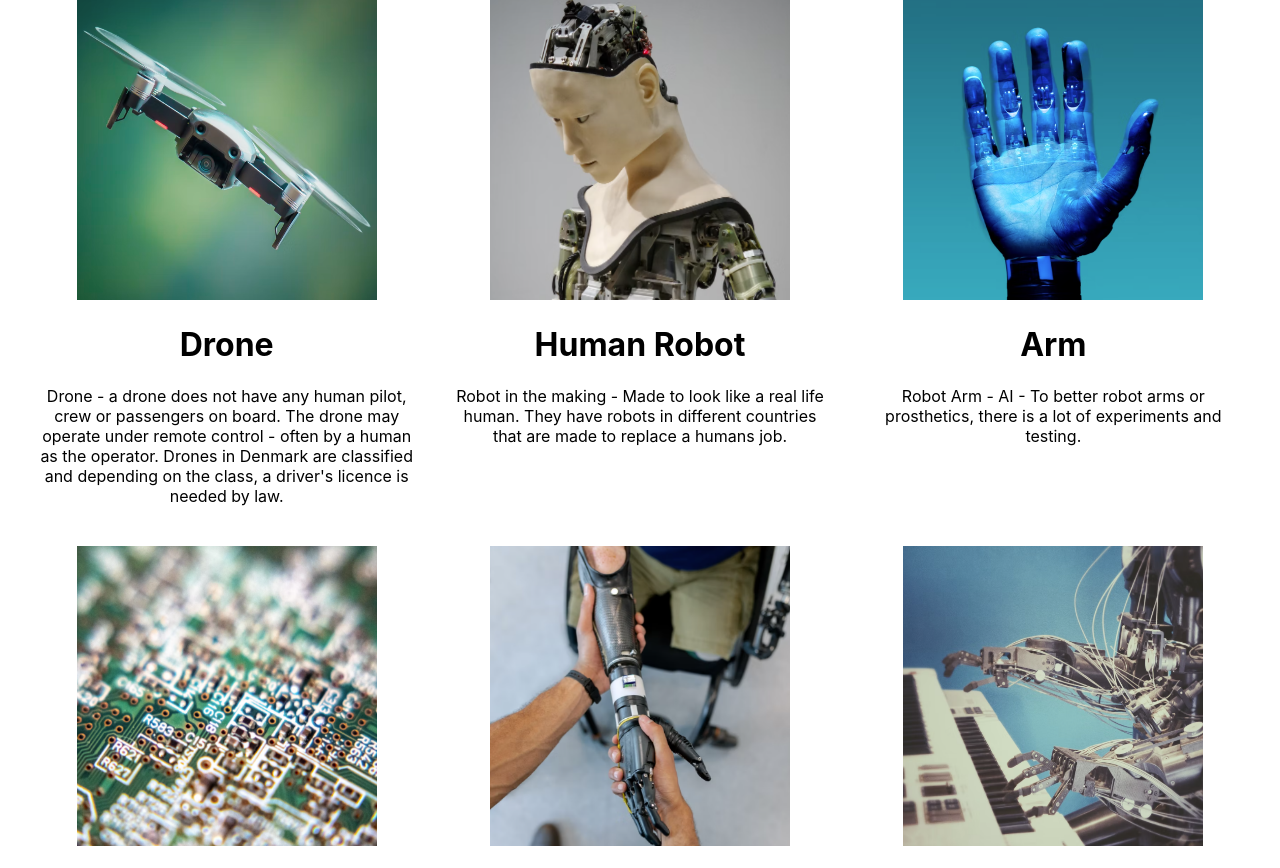
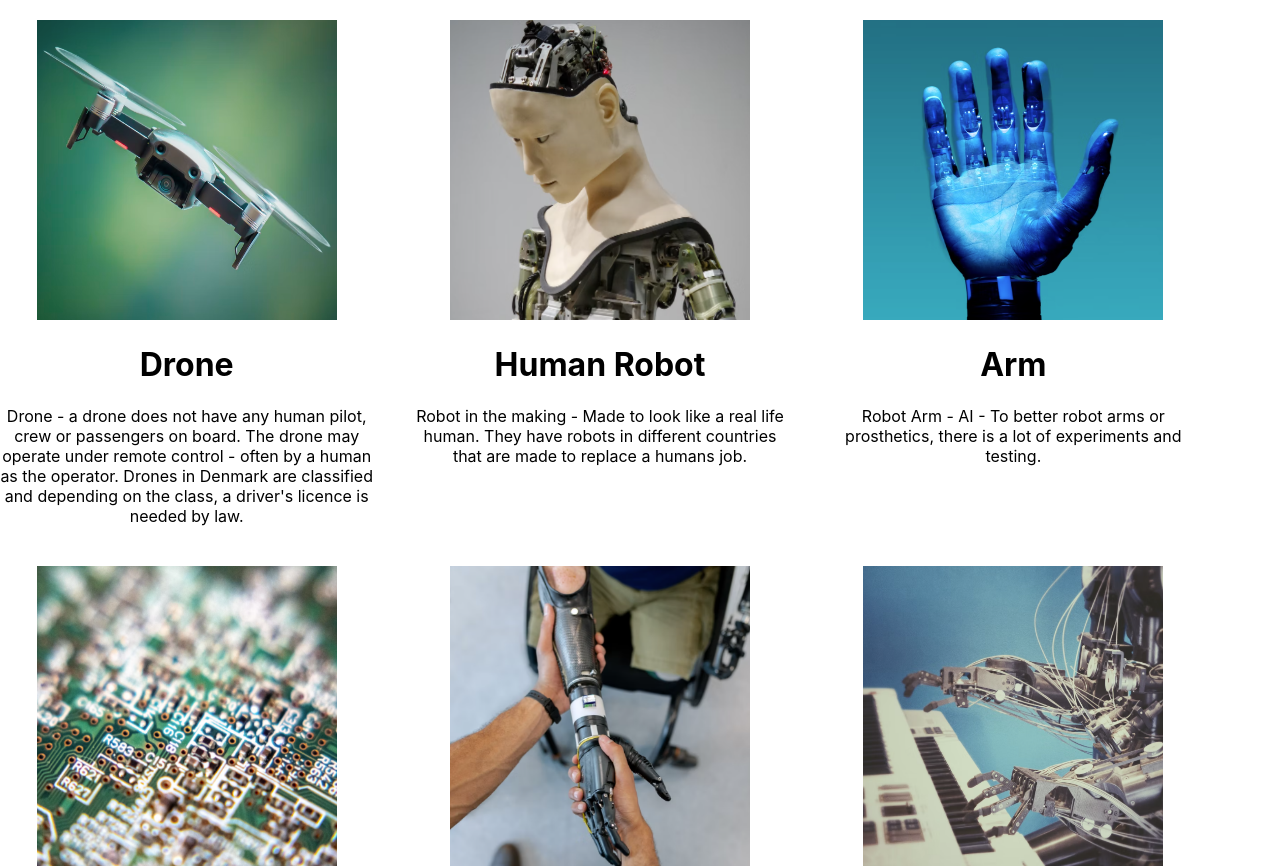
Before and after one commit to Josefine-Gm-Paaske/react-app, a React (Create React App) app: page / in a window 1280 px wide. Shown: the top 868 px of the page. Built offline with nearby package versions, Linux system fonts and the light colour scheme.

Commit message:
Margin changed

```diff
--- a/src/POPOSList.css
+++ b/src/POPOSList.css
@@ -2,7 +2,8 @@
 
 .POPOSList {
     width: calc(100% - 80px);
-    margin: auto;
+    margin-top: 20px;
+    margin-bottom: 20px;
     display: grid;
     grid-template-columns: 1fr 1fr 1fr;
     grid-gap: 40px;
```
